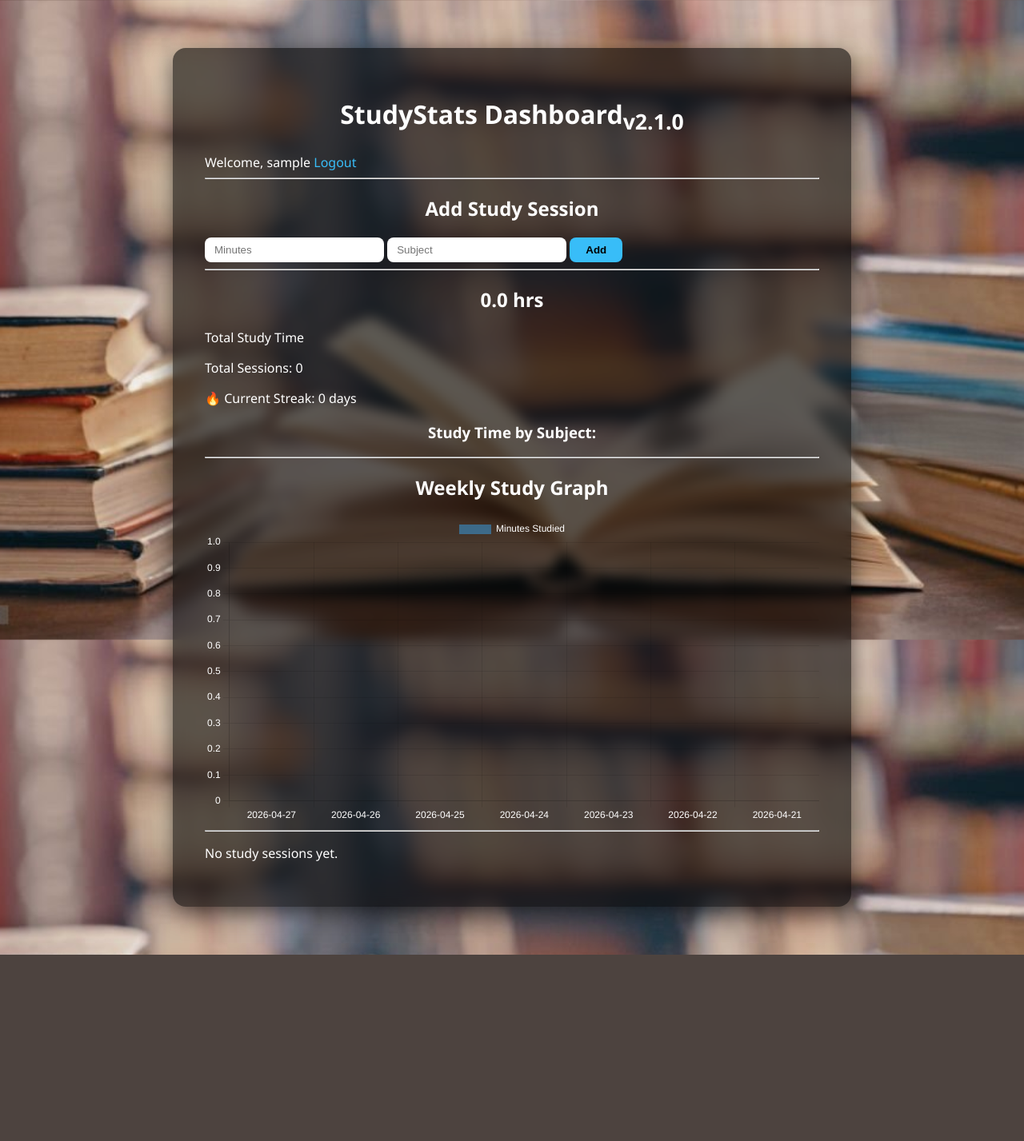
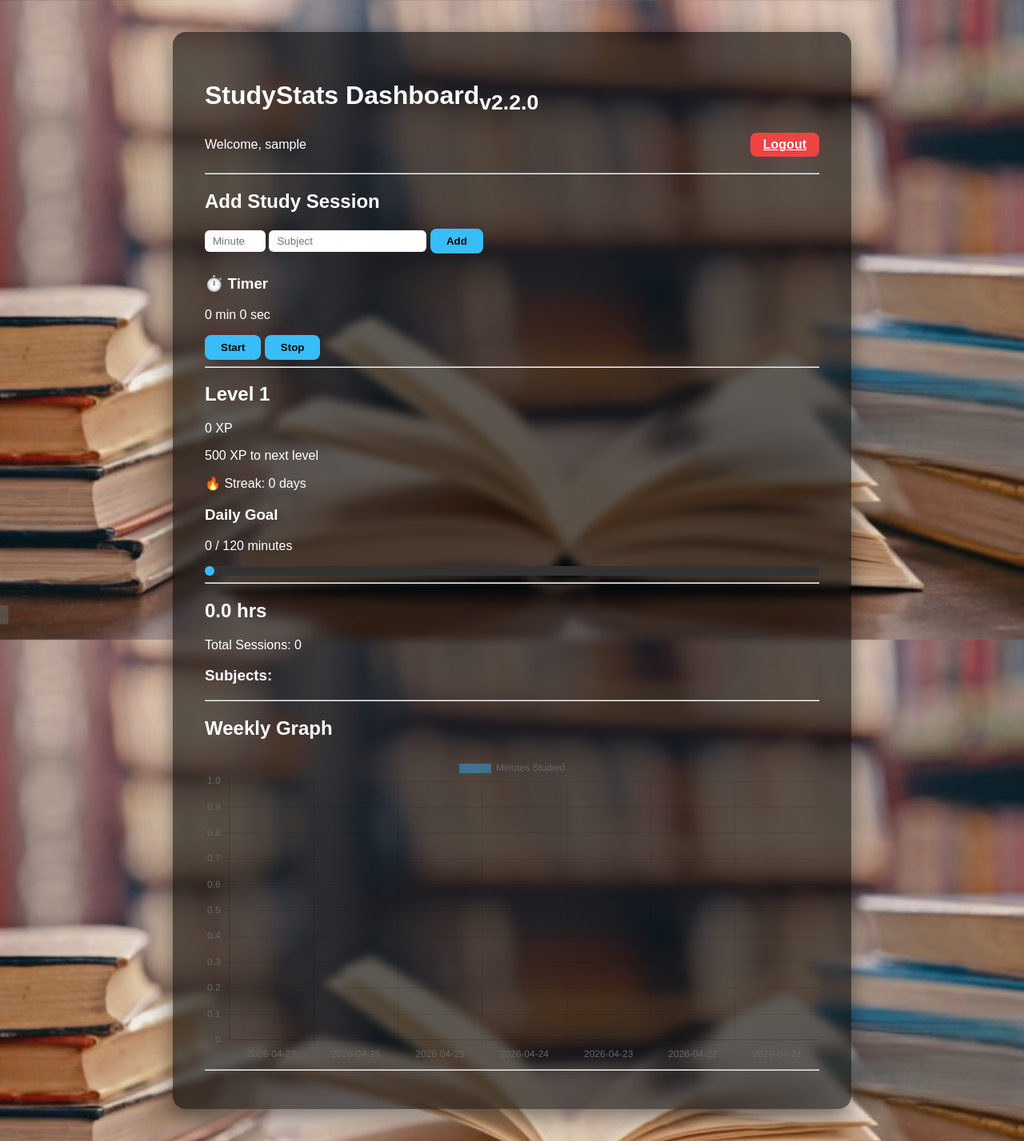
Before and after one commit to jibansnewlife-gif/Studystats, a Flask app: page / in a window 1280 px wide. Shown: the whole page at 80% size. Before the commit the page ends 1194 px from the top, so only its background shows below. Run offline with Flask 3, Linux system fonts and the light colour scheme; the visitor is signed in with stand-in values (Sample User, id 1).

Commit message:
Release v2.2.0: Content Update 1

```diff
--- a/studystats/app.py
+++ b/studystats/app.py
@@ -49,41 +49,50 @@ def home():
     all_data = load_data()
     user_data = all_data.get(username, [])
 
-    # TOTAL STATS
-    total_minutes = sum(entry["duration"] for entry in user_data)
+    # TOTAL
+    total_minutes = sum(e["duration"] for e in user_data)
     total_hours = round(total_minutes / 60, 2)
     total_sessions = len(user_data)
 
-    # SUBJECT TOTALS (sorted)
+    # SUBJECTS
     subject_totals = {}
-    for entry in user_data:
-        subject = entry["subject"]
-        subject_totals[subject] = subject_totals.get(subject, 0) + entry["duration"] / 60
-
+    for e in user_data:
+        subject_totals[e["subject"]] = subject_totals.get(e["subject"], 0) + e["duration"] / 60
     subject_totals = dict(sorted(subject_totals.items(), key=lambda x: x[1], reverse=True))
 
-    # WEEKLY GRAPH DATA
+    # GRAPH
     daily_data = defaultdict(int)
-
     for i in range(7):
         day = (datetime.now() - timedelta(days=i)).strftime("%Y-%m-%d")
         daily_data[day] = 0
 
-    for entry in user_data:
-        if entry["date"] in daily_data:
-            daily_data[entry["date"]] += entry["duration"]
+    for e in user_data:
+        if e["date"] in daily_data:
+            daily_data[e["date"]] += e["duration"]
 
     dates = list(daily_data.keys())
     minutes = list(daily_data.values())
 
-    # STREAK SYSTEM
+    # STREAK
     streak = 0
-    current_day = datetime.now()
-    dates_studied = set(entry["date"] for entry in user_data)
+    d = datetime.now()
+    dates_set = set(e["date"] for e in user_data)
 
-    while current_day.strftime("%Y-%m-%d") in dates_studied:
+    while d.strftime("%Y-%m-%d") in dates_set:
         streak += 1
-        current_day -= timedelta(days=1)
+        d -= timedelta(days=1)
+
+    # DAILY GOAL
+    today = datetime.now().strftime("%Y-%m-%d")
+    today_minutes = sum(e["duration"] for e in user_data if e["date"] == today)
+
+    goal = 120
+    goal_percent = min(100, int((today_minutes / goal) * 100))
+
+    # XP SYSTEM
+    xp = total_minutes
+    level = xp // 500 + 1
+    xp_next = (level * 500) - xp
 
     return render_template(
         "index.html",
@@ -94,7 +103,13 @@ def home():
         subject_totals=subject_totals,
         dates=dates,
         minutes=minutes,
-        streak=streak
+        streak=streak,
+        today_minutes=today_minutes,
+        goal=goal,
+        goal_percent=goal_percent,
+        xp=xp,
+        level=level,
+        xp_next=xp_next
     )
 
 
@@ -107,12 +122,10 @@ def add():
     duration = int(request.form["duration"])
     subject = request.form["subject"].strip()
 
-    # FIXED LIMIT (prevents insane values)
     if duration < 1 or duration > 600:
         return redirect("/")
 
     all_data = load_data()
-
     if username not in all_data:
         all_data[username] = []
 
@@ -126,5 +139,21 @@ def add():
     return redirect("/")
 
 
+# DELETE FEATURE
+@app.route("/delete/<int:index>")
+def delete(index):
+    if "username" not in session:
+        return redirect("/login")
+
+    username = session["username"]
+    data = load_data()
+
+    if username in data and 0 <= index < len(data[username]):
+        data[username].pop(index)
+        save_data(data)
+
+    return redirect("/")
+
+
 if __name__ == "__main__":
     app.run(debug=True)
--- a/studystats/static/main.js
+++ b/studystats/static/main.js
@@ -1,43 +1,38 @@
-// Weekly Study Chart
+document.addEventListener("DOMContentLoaded", () => {
+    const ctx = document.getElementById("studyChart");
 
-document.addEventListener("DOMContentLoaded", function () {
-    const ctx = document.getElementById('studyChart');
-
-    if (!ctx) return;
-
+    if (ctx) {
         const dates = JSON.parse(ctx.dataset.dates);
         const minutes = JSON.parse(ctx.dataset.minutes);
 
         new Chart(ctx, {
-        type: 'bar',
+            type: "bar",
             data: {
                 labels: dates,
                 datasets: [{
-                label: 'Minutes Studied',
-                data: minutes,
+                    label: "Minutes Studied",
+                    data: minutes
                 }]
-        },
-        options: {
-            responsive: true,
-            plugins: {
-                legend: {
-                    labels: {
-                        color: "white"
-                    }
-                }
-            },
-            scales: {
-                x: {
-                    ticks: {
-                        color: "white"
-                    }
-                },
-                y: {
-                    ticks: {
-                        color: "white"
-                    }
-                }
-            }
             }
         });
+    }
 });
+
+// TIMER
+let timer;
+let seconds = 0;
+
+function startTimer() {
+    clearInterval(timer);
+    timer = setInterval(() => {
+        seconds++;
+        document.getElementById("timerDisplay").innerText =
+            Math.floor(seconds / 60) + " min " + (seconds % 60) + " sec";
+    }, 1000);
+}
+
+function stopTimer() {
+    clearInterval(timer);
+    document.getElementById("durationInput").value = Math.floor(seconds / 60);
+    seconds = 0;
+}
--- a/studystats/templates/index.html
+++ b/studystats/templates/index.html
@@ -2,13 +2,13 @@
 <html>
 <head>
     <title>StudyStats Dashboard</title>
-    <link rel="stylesheet" href="../static/style.css">
+    <link rel="stylesheet" href="{{ url_for('static', filename='static.css') }}">
 </head>
 <body>
 
 <div class="study">
 
-    <h1>StudyStats Dashboard<sub>v2.1.0</sub></h1>
+    <h1>StudyStats Dashboard<sub>v2.2.0</sub></h1>
 
     <div class="top-bar">
         <span>Welcome, {{ username }}</span>
@@ -19,35 +19,48 @@
 
     <h2>Add Study Session</h2>
     <form action="/add" method="POST">
-        <input type="number" name="duration" placeholder="Minutes" min="1" max="600" required>
+        <input type="number" name="duration" id="durationInput" placeholder="Minutes" min="1" max="600" required>
         <input type="text" name="subject" placeholder="Subject" required>
         <button type="submit">Add</button>
     </form>
 
+    <h3>⏱️ Timer</h3>
+    <p id="timerDisplay">0 min 0 sec</p>
+    <button onclick="startTimer()">Start</button>
+    <button onclick="stopTimer()">Stop</button>
+
+    <hr>
+
+    <h2>Level {{ level }}</h2>
+    <p>{{ xp }} XP</p>
+    <p>{{ xp_next }} XP to next level</p>
+
+    <p>🔥 Streak: {{ streak }} days</p>
+
+    <h3>Daily Goal</h3>
+    <p>{{ today_minutes }} / {{ goal }} minutes</p>
+
+    <div style="background:#333; border-radius:10px;">
+        <div style="width: {{ goal_percent }}%; background:#38bdf8; padding:6px; border-radius:10px;">
+        </div>
+    </div>
+
     <hr>
 
     <h2>{{ total_hours }} hrs</h2>
-    <p>Total Study Time</p>
     <p>Total Sessions: {{ total_sessions }}</p>
-    <p>🔥 Current Streak: {{ streak }} days</p>
 
-    <h3>Study Time by Subject:</h3>
+    <h3>Subjects:</h3>
     {% for subject, hours in subject_totals.items() %}
-        <p>- {{ subject }}: {{ "%.2f"|format(hours) }} hours</p>
+        <p>- {{ subject }}: {{ "%.2f"|format(hours) }} hrs</p>
     {% endfor %}
 
     <hr>
 
-    <h2>Weekly Study Graph</h2>
-
-<canvas
-    id="studyChart"
-    data-dates='{{ dates | tojson }}'
-    data-minutes='{{ minutes | tojson }}'>
-</canvas>
-
-<script src="https://cdn.jsdelivr.net/npm/chart.js"></script>
-<script src="{{ url_for('static', filename='main.js') }}"></script>
+    <h2>Weekly Graph</h2>
+    <canvas id="studyChart"
+        data-dates='{{ dates | tojson }}'
+        data-minutes='{{ minutes | tojson }}'></canvas>
 
     <hr>
 
@@ -56,22 +69,27 @@
         <table border="1">
             <tr>
                 <th>Date</th>
-                <th>Duration (min)</th>
+                <th>Duration</th>
                 <th>Subject</th>
+                <th>Action</th>
             </tr>
             {% for entry in data %}
             <tr>
                 <td>{{ entry.date }}</td>
                 <td>{{ entry.duration }}</td>
                 <td>{{ entry.subject }}</td>
+                <td>
+                    <a href="/delete/{{ loop.index0 }}">❌</a>
+                </td>
             </tr>
             {% endfor %}
         </table>
-    {% else %}
-        <p>No study sessions yet.</p>
     {% endif %}
 
 </div>
 
+<script src="https://cdn.jsdelivr.net/npm/chart.js"></script>
+<script src="{{ url_for('static', filename='main.js') }}"></script>
+
 </body>
 </html>
```
Also changed, not shown: README.md. Lines whose indentation alone changed are shown as unchanged.
